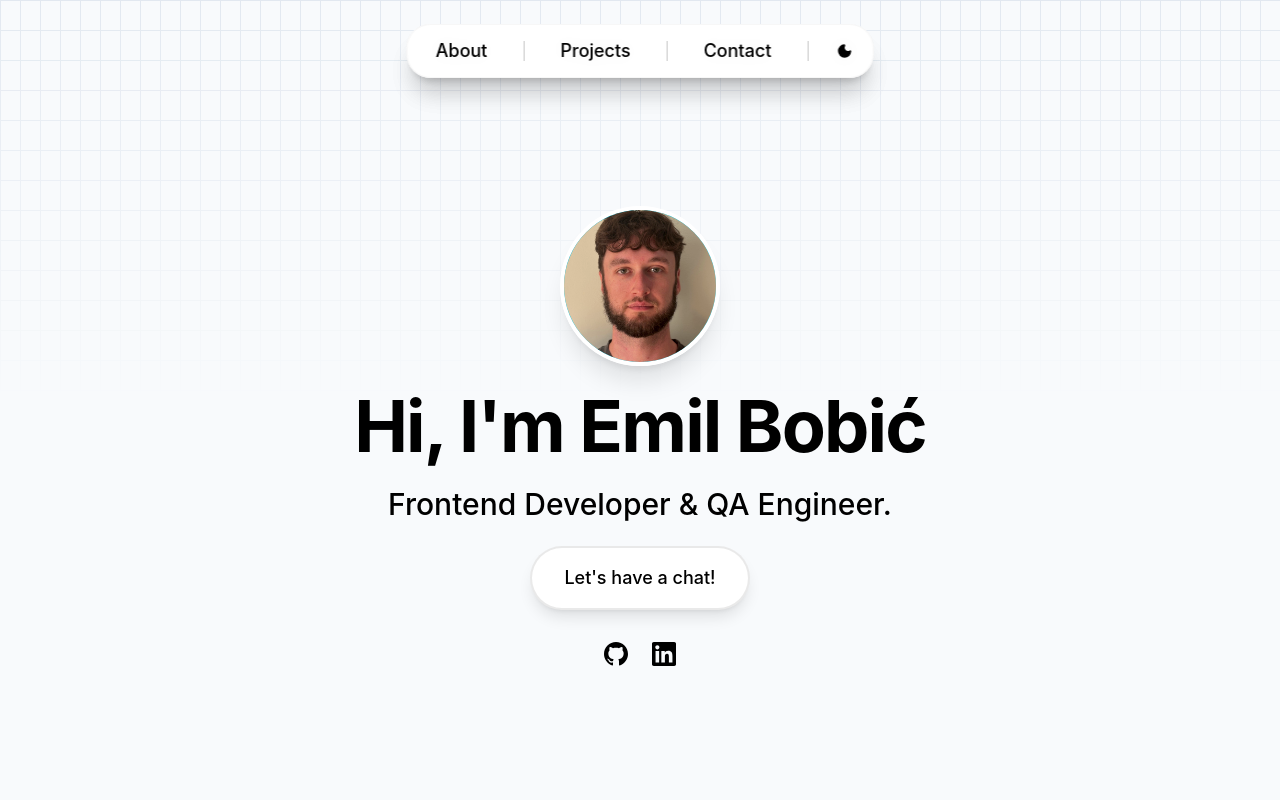
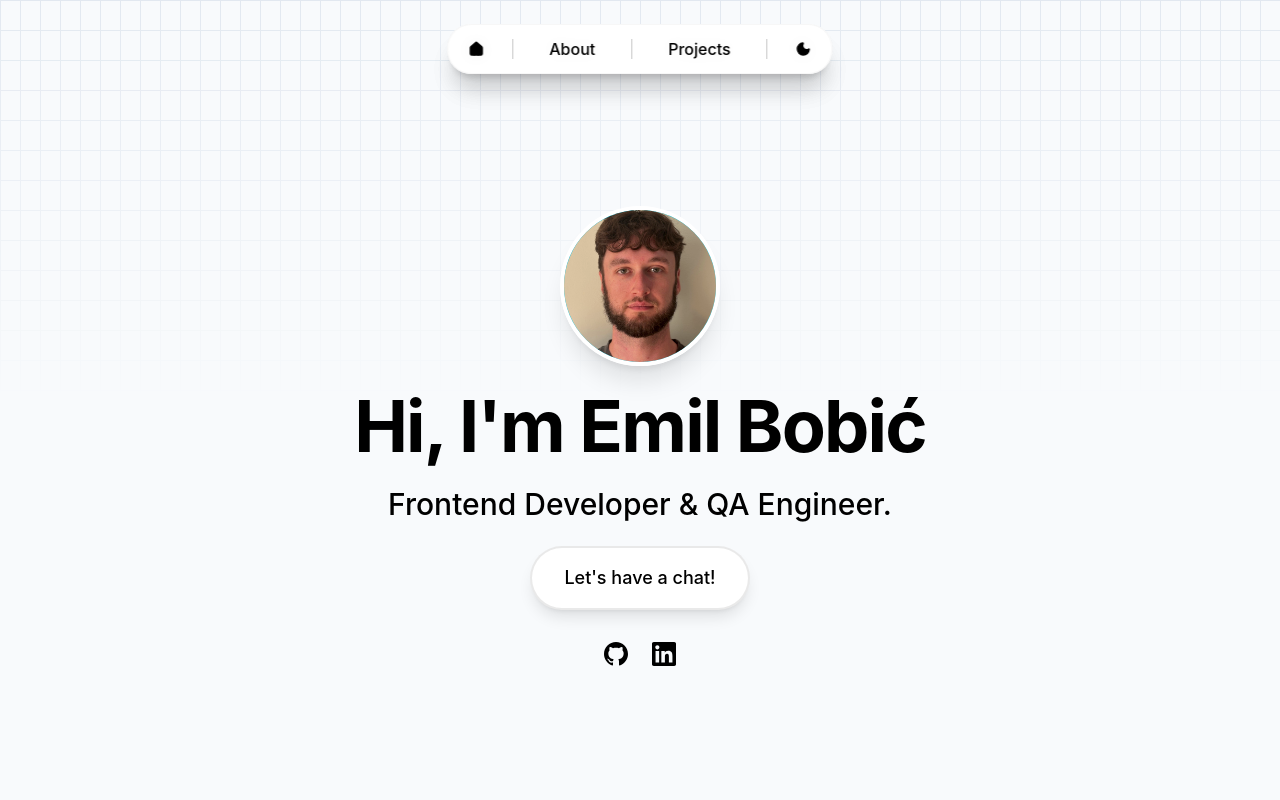
Before and after one commit to ebobic/Portfolio, a Next.js app: page / in a window 1280 px wide. Shown: the top 800 px of the page. Built offline with nearby package versions, Linux system fonts and the light colour scheme.

Commit message:
Completely redesigned navbar for desktop and mobile

```diff
--- a/components/navbar.tsx
+++ b/components/navbar.tsx
@@ -2,10 +2,11 @@
 
 import { useState, useEffect } from 'react'
 import { useTheme } from 'next-themes'
-import { Menu, X, Sun, Moon } from 'lucide-react'
+import { Menu, X, Sun, Moon, House } from 'lucide-react'
 import Link from 'next/link'
 
 export function Navbar() {
+	// State management for hydration, mobile menu, and theme
 	const [mounted, setMounted] = useState(false)
 	const [isMenuOpen, setIsMenuOpen] = useState(false)
 	const { theme, setTheme } = useTheme()
@@ -18,6 +19,7 @@ export function Navbar() {
 		setTheme(theme === 'dark' ? 'light' : 'dark')
 	}
 
+	// Smooth scroll to section with navbar offset
 	const scrollToSection = (sectionId: string) => {
 		const section = document.getElementById(sectionId)
 		if (section) {
@@ -30,31 +32,29 @@ export function Navbar() {
 		}
 	}
 
+	// Close mobile menu on Escape key
+	const handleKeyDown = (event: React.KeyboardEvent) => {
+		if (event.key === 'Escape') {
+			setIsMenuOpen(false)
+		}
+	}
+
 	if (!mounted) {
 		return (
-			<nav className="fixed top-6 left-1/2 transform -translate-x-1/2 z-50 bg-white/95 backdrop-blur-sm border border-neutral-200/30 rounded-3xl shadow-xl shadow-black/10 px-4 py-2">
+			<nav
+				className="fixed top-6 left-1/2 transform -translate-x-1/2 z-50 bg-white/95 backdrop-blur-sm border border-neutral-200/30 rounded-3xl shadow-xl shadow-black/10 px-4 py-2"
+				role="navigation"
+				aria-label="Main navigation"
+			>
 				<div className="flex items-center gap-6">
 					{/* Desktop Navigation */}
 					<div className="hidden md:flex items-center gap-6">
 						<div className="text-lg text-black font-medium px-3 py-1">About</div>
-						<div className="w-px h-5 bg-neutral-400/60"></div>
+						<div className="w-px h-5 bg-neutral-400/60" aria-hidden="true"></div>
 						<div className="text-lg text-black font-medium px-3 py-1">Projects</div>
-						<div className="w-px h-5 bg-neutral-400/60"></div>
-						<div className="text-lg text-black font-medium px-3 py-1">Contact</div>
-						<div className="w-px h-5 bg-neutral-400/60"></div>
-						<div className="text-black p-1 rounded-lg">
-							<Moon className="h-4 w-4" fill="currentColor" />
-						</div>
-					</div>
-
-					{/* Mobile Navigation */}
-					<div className="md:hidden flex items-center gap-4">
+						<div className="w-px h-5 bg-neutral-400/60" aria-hidden="true"></div>
 						<div className="text-black p-2 rounded-lg">
-							<Moon className="h-5 w-5" fill="currentColor" />
-						</div>
-						<div className="w-px h-6 bg-neutral-400/60"></div>
-						<div className="text-black p-2 rounded-lg">
-							<Menu className="h-5 w-5" />
+							<Menu className="h-5 w-5" aria-hidden="true" />
 						</div>
 					</div>
 				</div>
@@ -62,97 +62,110 @@ export function Navbar() {
 		)
 	}
 
-	// Enhanced styling with semi-transparent backgrounds and modern effects
+	// Dynamic styling based on theme
 	const navbarBgClass = theme === 'dark' ? 'bg-black/95' : 'bg-white/95'
 	const textColorClass = theme === 'dark' ? 'text-white' : 'text-black'
 	const borderColorClass = theme === 'dark' ? 'border-neutral-700/30' : 'border-neutral-200/30'
-	const hoverBgClass = theme === 'dark' ? 'hover:bg-neutral-800/80' : 'hover:bg-neutral-100/80'
 	const shadowClass = theme === 'dark' ? 'shadow-xl shadow-black/20' : 'shadow-xl shadow-black/10'
 
 	return (
-		<nav className={`fixed top-6 left-1/2 transform -translate-x-1/2 z-50 ${navbarBgClass} backdrop-blur-sm border ${borderColorClass} rounded-3xl ${shadowClass} px-4 py-2`}>
-			<div className="flex items-center gap-6">
-				{/* Desktop Navigation */}
-				<div className="hidden md:flex items-center gap-6">
-					<button onClick={() => scrollToSection('about')} className={`text-lg ${textColorClass} font-medium hover:opacity-80 hover:${textColorClass} hover:scale-110 cursor-pointer transition-all duration-300 px-3 py-1 relative group ${hoverBgClass} rounded-xl`}>
-						<span className="relative">
-							About
-							<span className={`absolute -bottom-1 left-0 w-0 h-0.5 ${theme === 'dark' ? 'bg-white' : 'bg-black'} transition-all duration-300 group-hover:w-full`}></span>
-						</span>
-					</button>
-					<div className="w-px h-5 bg-neutral-400/60"></div>
-					<Link href="/projects" className={`text-lg ${textColorClass} font-medium hover:opacity-80 hover:${textColorClass} hover:scale-110 cursor-pointer transition-all duration-300 px-3 py-1 relative group ${hoverBgClass} rounded-xl`}>
-						<span className="relative">
-							Projects
-							<span className={`absolute -bottom-1 left-0 w-0 h-0.5 ${theme === 'dark' ? 'bg-white' : 'bg-black'} transition-all duration-300 group-hover:w-full`}></span>
-						</span>
+		<>
+			{/* Desktop Navigation */}
+			<nav
+				className={`hidden md:block fixed top-6 left-1/2 transform -translate-x-1/2 z-50 ${navbarBgClass} backdrop-blur-sm border ${borderColorClass} rounded-3xl ${shadowClass} px-4 py-2`}
+				role="navigation"
+				aria-label="Main navigation"
+			>
+				<div className="flex items-center gap-6">
+					<Link
+						href="/"
+						className={`${textColorClass} font-medium hover:${textColorClass} transition-all duration-300 p-1 rounded-xl ${theme === 'dark' ? 'hover:bg-white/10' : 'hover:bg-black/5'}`}
+						aria-label="Go to home page"
+					>
+						<House className="h-4 w-4" fill="currentColor" aria-hidden="true" />
 					</Link>
-					<div className="w-px h-5 bg-neutral-400/60"></div>
-					<button onClick={() => scrollToSection('contact')} className={`text-lg ${textColorClass} font-medium hover:opacity-80 hover:${textColorClass} hover:scale-110 cursor-pointer transition-all duration-300 px-3 py-1 relative group ${hoverBgClass} rounded-xl`}>
-						<span className="relative">
-							Contact
-							<span className={`absolute -bottom-1 left-0 w-0 h-0.5 ${theme === 'dark' ? 'bg-white' : 'bg-black'} transition-all duration-300 group-hover:w-full`}></span>
-						</span>
-					</button>
-
-					<div className="w-px h-5 bg-neutral-400/60"></div>
-					{/* Theme Toggle */}
+					<div className="w-px h-5 bg-neutral-400/60" aria-hidden="true"></div>
+					<Link
+						href="/about"
+						className={`${textColorClass} font-medium hover:${textColorClass} transition-all duration-300 px-3 py-1 rounded-xl ${theme === 'dark' ? 'hover:bg-white/10' : 'hover:bg-black/5'}`}
+					>
+						About
+					</Link>
+					<div className="w-px h-5 bg-neutral-400/60" aria-hidden="true"></div>
+					<Link
+						href="/projects"
+						className={`${textColorClass} font-medium hover:${textColorClass} transition-all duration-300 px-3 py-1 rounded-xl ${theme === 'dark' ? 'hover:bg-white/10' : 'hover:bg-black/5'}`}
+					>
+						Projects
+					</Link>
+					<div className="w-px h-5 bg-neutral-400/60" aria-hidden="true"></div>
 					<button
 						onClick={toggleTheme}
-						className={`${textColorClass} font-medium hover:${textColorClass} transition-all duration-300 p-1 rounded-xl ${hoverBgClass} hover:scale-110`}
+						className={`${textColorClass} font-medium transition-all duration-300 p-1 rounded-xl ${theme === 'dark' ? 'hover:bg-white/10' : 'hover:bg-black/5'}`}
+						aria-label={`Switch to ${theme === 'dark' ? 'light' : 'dark'} mode`}
 					>
-						{theme === 'dark' ? <Sun className="h-4 w-4" /> : <Moon className="h-4 w-4" fill="currentColor" />}
+						{theme === 'dark' ? <Sun className="h-4 w-4" aria-hidden="true" /> : <Moon className="h-4 w-4" fill="currentColor" aria-hidden="true" />}
 					</button>
 				</div>
+			</nav>
 
-				{/* Mobile Navigation */}
-				<div className="md:hidden flex items-center gap-4">
-					{/* Mobile Theme Toggle */}
-					<button
-						onClick={toggleTheme}
-						className={`${textColorClass} font-medium hover:${textColorClass} transition-all duration-300 p-2 rounded-xl ${hoverBgClass} hover:scale-110`}
-					>
-						{theme === 'dark' ? <Sun className="h-5 w-5" /> : <Moon className="h-5 w-5" fill="currentColor" />}
-					</button>
+			{/* Mobile Hamburger Menu - Top Left */}
+			<button
+				onClick={() => setIsMenuOpen(!isMenuOpen)}
+				className={`md:hidden fixed top-6 left-6 z-50 ${textColorClass} font-medium p-3 rounded-xl transition-all duration-300 ${theme === 'dark' ? 'hover:bg-white/10' : 'hover:bg-black/5'} ${navbarBgClass} backdrop-blur-sm border ${borderColorClass} ${shadowClass}`}
+				style={{
+					backgroundColor: theme === 'dark' ? 'rgba(0, 0, 0, 0.95)' : 'rgba(255, 255, 255, 0.95)'
+				}}
+				aria-label={isMenuOpen ? 'Close navigation menu' : 'Open navigation menu'}
+				aria-expanded={isMenuOpen}
+				aria-controls="mobile-menu"
+			>
+				{isMenuOpen ? <X className="h-5 w-5" aria-hidden="true" /> : <Menu className="h-5 w-5" aria-hidden="true" />}
+			</button>
 
-					<div className="w-px h-6 bg-neutral-400/60"></div>
-
-					{/* Mobile Menu Button */}
-					<button
-						onClick={() => setIsMenuOpen(!isMenuOpen)}
-						className={`${textColorClass} font-medium p-2 ${hoverBgClass} rounded-xl transition-all duration-300 hover:scale-110`}
-					>
-						{isMenuOpen ? <X className="h-5 w-5" /> : <Menu className="h-5 w-5" />}
-					</button>
-				</div>
-			</div>
+			{/* Mobile Theme Toggle - Top Right */}
+			<button
+				onClick={toggleTheme}
+				className={`md:hidden fixed top-6 right-6 z-50 ${textColorClass} font-medium p-3 rounded-xl transition-all duration-300 ${theme === 'dark' ? 'hover:bg-white/10' : 'hover:bg-black/5'} ${navbarBgClass} backdrop-blur-sm border ${borderColorClass} ${shadowClass}`}
+				style={{
+					backgroundColor: theme === 'dark' ? 'rgba(0, 0, 0, 0.95)' : 'rgba(255, 255, 255, 0.95)'
+				}}
+				aria-label={`Switch to ${theme === 'dark' ? 'light' : 'dark'} mode`}
+			>
+				{theme === 'dark' ? <Sun className="h-5 w-5" aria-hidden="true" /> : <Moon className="h-5 w-5" fill="currentColor" aria-hidden="true" />}
+			</button>
 
 			{/* Mobile Menu */}
 			{isMenuOpen && (
-				<div className={`md:hidden absolute top-full left-0 right-0 mt-3 ${navbarBgClass} backdrop-blur-sm border ${borderColorClass} rounded-3xl ${shadowClass} p-4 min-w-[200px]`}>
+				<div
+					id="mobile-menu"
+					className={`md:hidden fixed top-20 left-6 z-50 ${navbarBgClass} backdrop-blur-sm border ${borderColorClass} rounded-3xl ${shadowClass} p-4 min-w-[200px]`}
+					role="menu"
+					aria-label="Mobile navigation menu"
+					onKeyDown={handleKeyDown}
+				>
 					<div className="space-y-2">
 						<button
-							onClick={() => { scrollToSection('about'); setIsMenuOpen(false); }}
-							className={`block w-full text-left py-3 px-4 text-lg ${textColorClass} font-medium ${hoverBgClass} hover:${textColorClass} cursor-pointer transition-all duration-300 rounded-xl hover:scale-105`}
+							onClick={() => {
+								scrollToSection('hero')
+								setIsMenuOpen(false)
+							}}
+							className={`block w-full text-left py-3 px-4 text-lg ${textColorClass} font-medium ${theme === 'dark' ? 'hover:bg-white/10' : 'hover:bg-black/5'} hover:${textColorClass} cursor-pointer transition-all duration-300 rounded-xl hover:scale-105`}
+							role="menuitem"
 						>
-							About
+							Home
 						</button>
 						<Link
 							href="/projects"
 							onClick={() => setIsMenuOpen(false)}
-							className={`block w-full text-left py-3 px-4 text-lg ${textColorClass} font-medium ${hoverBgClass} hover:${textColorClass} cursor-pointer transition-all duration-300 rounded-xl hover:scale-105`}
+							className={`block w-full text-left py-3 px-4 text-lg ${textColorClass} font-medium ${theme === 'dark' ? 'hover:bg-white/10' : 'hover:bg-black/5'} hover:${textColorClass} cursor-pointer transition-all duration-300 rounded-xl hover:scale-105`}
+							role="menuitem"
 						>
 							Projects
 						</Link>
-						<button
-							onClick={() => { scrollToSection('contact'); setIsMenuOpen(false); }}
-							className={`block w-full text-left py-3 px-4 text-lg ${textColorClass} font-medium ${hoverBgClass} hover:${textColorClass} cursor-pointer transition-all duration-300 rounded-xl hover:scale-105`}
-						>
-							Contact
-						</button>
 					</div>
 				</div>
 			)}
-		</nav>
+		</>
 	)
 }
```
